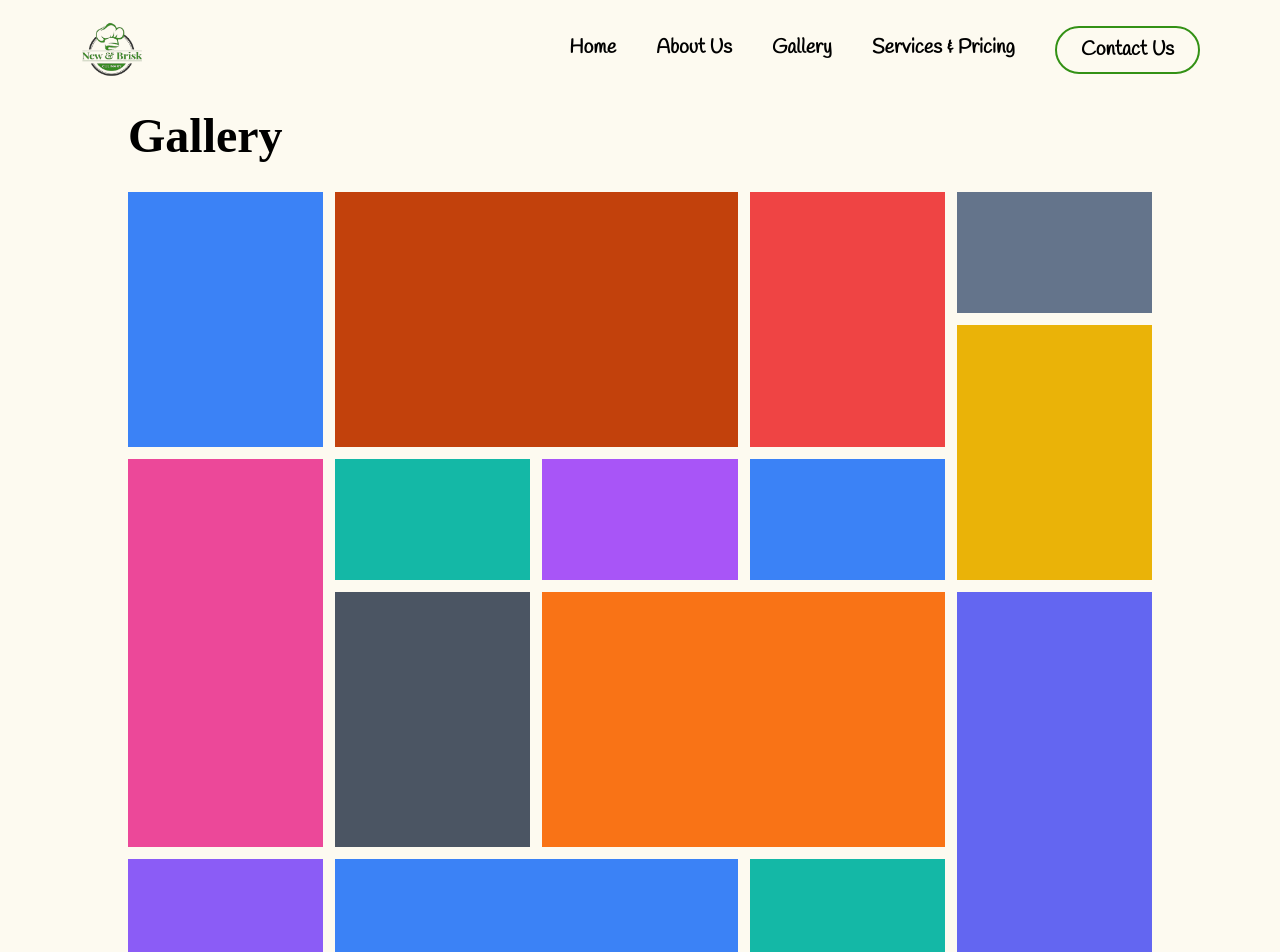
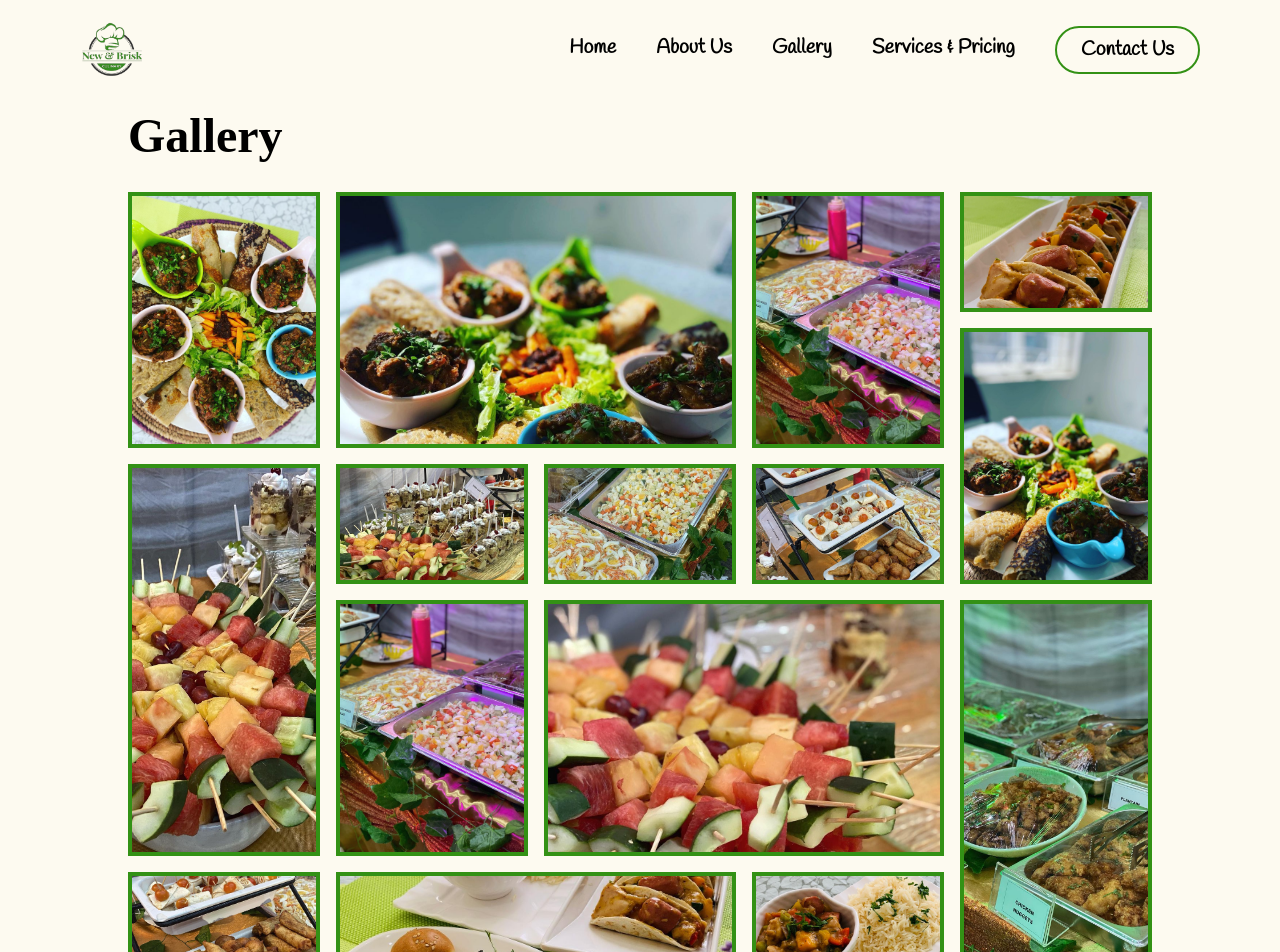
Before and after one commit to RalphFred/newandbrisk, a React (Vite) app: page /gallery in a window 1280 px wide. Shown: the top 952 px of the page. Built offline with nearby package versions, Linux system fonts and the light colour scheme; a web font is replaced by a local one.

Commit message:
Did the needful with respect to the other pages.

```diff
--- a/src/components/About.jsx
+++ b/src/components/About.jsx
@@ -1,6 +1,6 @@
 export default function About() {
   return(
-    <div className="px-8 py-8 lg:pb-12 lg:pt-[112px] lg:px-32 bg-cream">
+    <div className="px-8 py-8 lg:pb-12 pt-[112px] lg:px-32 bg-cream">
       <h1 className="font-labrada text-5xl font-bold mb-6">About Us</h1>
       <p className="font-handlee text-xl mb-3">Welcome to New and Brisk Culinary, a premier institution where culinary artistry and innovation converge. Our vibrant school is dedicated to nurturing aspiring chefs through programs that blend tradition with contemporary techniques.</p>
 
--- a/src/components/Gallery.jsx
+++ b/src/components/Gallery.jsx
@@ -1,55 +1,334 @@
+import img1 from "../assets/img1 (1).jpg";
+import img2 from "../assets/img1 (2).jpg";
+import img3 from "../assets/img1 (3).jpg";
+import img4 from "../assets/img1 (4).jpg";
+import img5 from "../assets/img1 (5).jpg";
+import img6 from "../assets/img1 (6).jpg";
+import img7 from "../assets/img1 (7).jpg";
+import img8 from "../assets/img1 (8).jpg";
+import img9 from "../assets/img1 (9).jpg";
+import img10 from "../assets/img1 (10).jpg";
+import img11 from "../assets/img1 (11).jpg";
+import img12 from "../assets/img1 (12).jpg";
+import img13 from "../assets/img1 (13).jpg";
+
 export default function Gallery() {
   return (
     <div className="px-8 pt-[112px] pb-8 lg:px-32 bg-cream lg:pb-12">
       <h1 className="font-labrada text-5xl font-bold  mb-8">Gallery</h1>
-      <div className="hidden lg:grid grid-cols-5 grid-rows-6 grid-flow-row gap-3 h-screen">
-        <div className="bg-blue-500 row-span-2" id="1"></div>
-        <div className="bg-orange-700 row-span-2 col-span-2" id="2"></div>
-        <div className="bg-red-500 row-span-2" id="3"></div>
-        <div className="bg-slate-500" id="4"></div>
-        <div className="bg-yellow-500 row-span-2" id="5"></div>
-        <div className="bg-pink-500 row-span-3" id="6"></div>
-        <div className="bg-teal-500" id="7"></div>
-        <div className="bg-purple-500" id="8"></div>
-        <div className="bg-blue-500" id="9"></div>
-        <div className="bg-gray-600 row-span-2" id="10"></div>
-        <div className="bg-orange-500 row-span-2 col-span-2" id="11"></div>
-        <div className="bg-indigo-500 row-span-3" id="12"></div>
-        <div className="bg-violet-500" id="13"></div>
-        <div className="bg-blue-500 col-span-2" id="14"></div>
-        <div className="bg-teal-500" id="14"></div>
-        <div className="bg-pink-500" id="15"></div>
+      <div className="hidden lg:grid grid-cols-5 grid-rows-6 grid-flow-row gap-4 h-screen">
+        <div className="bg-blue-500 row-span-2 overflow-hidden" id="1">
+          <img
+            src={img1}
+            alt=""
+            className="w-full h-full object-cover duration-500 hover:cursor-pointer hover:scale-110 border-4 border-green"
+          />
+        </div>
+        <div
+          className="bg-orange-700 row-span-2 col-span-2 overflow-hidden"
+          id="2"
+        >
+          <img
+            src={img2}
+            alt=""
+            className="w-full h-full object-cover duration-500 hover:cursor-pointer hover:scale-110 border-4 border-green"
+          />
+        </div>
+        <div className="bg-red-500 row-span-2 overflow-hidden" id="3">
+          <img
+            src={img7}
+            alt=""
+            className="w-full h-full object-cover duration-500 hover:cursor-pointer hover:scale-110 border-4 border-green"
+          />
+        </div>
+        <div className="bg-slate-500 overflow-hidden" id="4">
+          <img
+            src={img13}
+            alt=""
+            className="w-full h-full object-cover duration-500 hover:cursor-pointer hover:scale-110 border-4 border-green"
+          />
+        </div>
+        <div className="bg-yellow-500 row-span-2 overflow-hidden" id="5">
+          <img
+            src={img2}
+            alt=""
+            className="w-full h-full object-cover duration-500 hover:cursor-pointer hover:scale-110 border-4 border-green"
+          />
+        </div>
+        <div className="bg-pink-500 row-span-3 overflow-hidden" id="6">
+          <img
+            src={img3}
+            alt=""
+            className="w-full h-full object-cover duration-500 hover:cursor-pointer hover:scale-110 border-4 border-green"
+          />
+        </div>
+        <div className="bg-teal-500 overflow-hidden" id="7">
+          <img
+            src={img4}
+            alt=""
+            className="w-full h-full object-cover duration-500 hover:cursor-pointer hover:scale-110 border-4 border-green"
+          />
+        </div>
+        <div className="bg-purple-500 overflow-hidden" id="8">
+          <img
+            src={img5}
+            alt=""
+            className="w-full h-full object-cover duration-500 hover:cursor-pointer hover:scale-110 border-4 border-green"
+          />
+        </div>
+        <div className="bg-blue-500 overflow-hidden" id="9">
+          <img
+            src={img6}
+            alt=""
+            className="w-full h-full object-cover duration-500 hover:cursor-pointer hover:scale-110 border-4 border-green"
+          />
+        </div>
+        <div className="bg-gray-600 row-span-2 overflow-hidden" id="10">
+          <img
+            src={img7}
+            alt=""
+            className="w-full h-full object-cover duration-500 hover:cursor-pointer hover:scale-110 border-4 border-green"
+          />
+        </div>
+        <div
+          className="bg-orange-500 row-span-2 col-span-2 overflow-hidden"
+          id="11"
+        >
+          <img
+            src={img8}
+            alt=""
+            className="w-full h-full object-cover duration-500 hover:cursor-pointer hover:scale-110 border-4 border-green"
+          />
+        </div>
+        <div className="bg-indigo-500 row-span-3 overflow-hidden" id="12">
+          <img
+            src={img9}
+            alt=""
+            className="w-full h-full object-cover duration-500 hover:cursor-pointer hover:scale-110 border-4 border-green"
+          />
+        </div>
+        <div className="bg-violet-500 overflow-hidden" id="13">
+          <img
+            src={img10}
+            alt=""
+            className="w-full h-full object-cover duration-500 hover:cursor-pointer hover:scale-110 border-4 border-green"
+          />
+        </div>
+        <div className="bg-blue-500 col-span-2 overflow-hidden" id="14">
+          <img
+            src={img11}
+            alt=""
+            className="w-full h-full object-cover duration-500 hover:cursor-pointer hover:scale-110 border-4 border-green"
+          />
+        </div>
+        <div className="bg-teal-500 overflow-hidden" id="14">
+          <img
+            src={img12}
+            alt=""
+            className="w-full h-full object-cover duration-500 hover:cursor-pointer hover:scale-110 border-4 border-green"
+          />
+        </div>
       </div>
 
-      <div className="hidden md:grid lg:hidden grid-cols-4 grid-rows-6 grid-flow-row gap-3 h-[150vh]">
-        <div className="bg-blue-500 row-span-2 col-span-2" id="1"></div>
-        <div className="bg-orange-700 row-span-1 col-span-2" id="2"></div>
-        <div className="bg-red-500 row-span-1" id="3"></div>
-        <div className="bg-slate-500 row-span-2" id="4"></div>
-        <div className="bg-blue-500 row-span-1 col-span-1" id="1"></div>
-        <div className="bg-orange-700 row-span-1 col-span-2" id="2"></div>
-        <div className="bg-red-500 row-span-2" id="3"></div>
-        <div className="bg-slate-500" id="4"></div>
-        <div className="bg-slate-500" id="4"></div>
-        <div className="bg-blue-500 row-span-2" id="1"></div>
-        <div className="bg-orange-700 row-span-2 col-span-2" id="2"></div>
-        <div className="bg-red-500" id="3"></div>
-        <div className="bg-slate-500" id="4"></div>
+      <div className="hidden md:grid lg:hidden grid-cols-4 grid-rows-6 grid-flow-row gap-3 h-[150vh] border-none">
+        <div
+          className="bg-blue-500 row-span-2 col-span-2 overflow-hidden"
+          id="1"
+        >
+          <img
+            src={img2}
+            alt=""
+            className="w-full h-full object-cover duration-500 border-4 border-green"
+          />
+        </div>
+        <div
+          className="bg-orange-700 row-span-1 col-span-2 overflow-hidden"
+          id="2"
+        >
+          <img
+            src={img7}
+            alt=""
+            className="w-full h-full object-cover duration-500 border-4 border-green"
+          />
+        </div>
+        <div className="bg-red-500 row-span-1 overflow-hidden" id="3">
+          <img
+            src={img6}
+            alt=""
+            className="w-full h-full object-cover duration-500 border-4 border-green"
+          />
+        </div>
+        <div className="bg-slate-500 row-span-2 overflow-hidden" id="4">
+          <img
+            src={img1}
+            alt=""
+            className="w-full h-full object-cover duration-500 border-4 border-green"
+          />
+        </div>
+        <div
+          className="bg-blue-500 row-span-1 col-span-1 overflow-hidden"
+          id="1"
+        >
+          <img
+            src={img7}
+            alt=""
+            className="w-full h-full object-cover duration-500 border-4 border-green"
+          />
+        </div>
+        <div
+          className="bg-orange-700 row-span-1 col-span-2 overflow-hidden"
+          id="2"
+        >
+          <img
+            src={img9}
+            alt=""
+            className="w-full h-full object-cover duration-500 border-4 border-green"
+          />
+        </div>
+        <div className="bg-red-500 row-span-2 overflow-hidden" id="3">
+          <img
+            src={img2}
+            alt=""
+            className="w-full h-full object-cover duration-500 border-4 border-green"
+          />
+        </div>
+        <div className="bg-slate-500 overflow-hidden" id="4">
+          <img
+            src={img2}
+            alt=""
+            className="w-full h-full object-cover duration-500 border-4 border-green"
+          />
+        </div>
+        <div className="bg-slate-500 overflow-hidden" id="4">
+          <img
+            src={img8}
+            alt=""
+            className="w-full h-full object-cover duration-500 border-4 border-green"
+          />
+        </div>
+        <div className="bg-blue-500 row-span-2 overflow-hidden" id="1">
+          <img
+            src={img6}
+            alt=""
+            className="w-full h-full object-cover duration-500 border-4 border-green"
+          />
+        </div>
+        <div
+          className="bg-orange-700 row-span-2 col-span-2 overflow-hidden"
+          id="2"
+        >
+          <img
+            src={img5}
+            alt=""
+            className="w-full h-full object-cover duration-500 border-4 border-green"
+          />
+        </div>
+        <div className="bg-red-500 overflow-hidden" id="3">
+          <img
+            src={img13}
+            alt=""
+            className="w-full h-full object-cover duration-500 border-4 border-green"
+          />
+        </div>
+        <div className="bg-slate-500 overflow-hidden" id="4">
+          <img
+            src={img2}
+            alt=""
+            className="w-full h-full object-cover duration-500 border-4 border-green"
+          />
+        </div>
       </div>
 
+
+
+
+
+
       <div className="md:hidden grid grid-cols-5 grid-rows-8 grid-flow-row gap-3 h-[200vh]">
-        <div className="bg-blue-500 row-span-2 col-span-3" id="1"></div>
-        <div className="bg-orange-700 row-span-2 col-span-2" id="2"></div>
-        <div className="bg-red-500 row-span-2 col-span-2" id="3"></div>
-        <div className="bg-pink-500 col-span-3" id="3"></div>
-        <div className="bg-gray-500 row-span-2 col-span-3" id="3"></div>
-        <div className="bg-violet-500 col-span-2" id="3"></div>
-        <div className="bg-blue-500 row-span-2 col-span-3" id="1"></div>
-        <div className="bg-orange-700 row-span-2 col-span-2" id="2"></div>
-        <div className="bg-red-500 row-span-2 col-span-2" id="3"></div>
-        <div className="bg-pink-500 col-span-3" id="3"></div>
-        <div className="bg-gray-500 row-span-2 col-span-3" id="3"></div>
-        <div className="bg-violet-500 col-span-2" id="3"></div>
+        <div className="overflow-hidden bg-blue-500 row-span-2 col-span-3" id="1">
+          <img
+            src={img13}
+            alt=""
+            className="w-full h-full object-cover duration-500 border-2 border-green"
+          />
+        </div>
+        <div className="overflow-hidden bg-orange-700 row-span-2 col-span-2" id="2">
+          <img
+            src={img11}
+            alt=""
+            className="w-full h-full object-cover duration-500 border-2 border-green"
+          />
+        </div>
+        <div className="overflow-hidden bg-red-500 row-span-2 col-span-2" id="3">
+          <img
+            src={img10}
+            alt=""
+            className="w-full h-full object-cover duration-500 border-2 border-green"
+          />
+        </div>
+        <div className="overflow-hidden bg-pink-500 col-span-3" id="3">
+          <img
+            src={img9}
+            alt=""
+            className="w-full h-full object-cover duration-500 border-2 border-green"
+          />
+        </div>
+        <div className="overflow-hidden bg-gray-500 row-span-2 col-span-3" id="3">
+          <img
+            src={img8}
+            alt=""
+            className="w-full h-full object-cover duration-500 border-2 border-green"
+          />
+        </div>
+        <div className="overflow-hidden bg-violet-500 col-span-2" id="3">
+          <img
+            src={img7}
+            alt=""
+            className="w-full h-full object-cover duration-500 border-2 border-green"
+          />
+        </div>
+        <div className="overflow-hidden bg-blue-500 row-span-2 col-span-3" id="1">
+          <img
+            src={img6}
+            alt=""
+            className="w-full h-full object-cover duration-500 border-2 border-green"
+          />
+        </div>
+        <div className="overflow-hidden bg-orange-700 row-span-2 col-span-2" id="2">
+          <img
+            src={img5}
+            alt=""
+            className="w-full h-full object-cover duration-500 border-2 border-green"
+          />
+        </div>
+        <div className="overflow-hidden bg-red-500 row-span-2 col-span-2" id="3">
+          <img
+            src={img4}
+            alt=""
+            className="w-full h-full object-cover duration-500 border-2 border-green"
+          />
+        </div>
+        <div className="overflow-hidden bg-pink-500 col-span-3" id="3">
+          <img
+            src={img3}
+            alt=""
+            className="w-full h-full object-cover duration-500 border-2 border-green"
+          />
+        </div>
+        <div className="overflow-hidden bg-gray-500 row-span-2 col-span-3" id="3">
+          <img
+            src={img2}
+            alt=""
+            className="w-full h-full object-cover duration-500 border-2 border-green"
+          />
+        </div>
+        <div className="overflow-hidden bg-violet-500 col-span-2" id="3">
+          <img
+            src={img1}
+            alt=""
+            className="w-full h-full object-cover duration-500 border-2 border-green"
+          />
+        </div>
       </div>
     </div>
   );
--- a/src/data/index.js
+++ b/src/data/index.js
@@ -98,4 +98,6 @@ const testimonials = [
   },
 ]
 
+
+
 export {services, testimonials}
```
